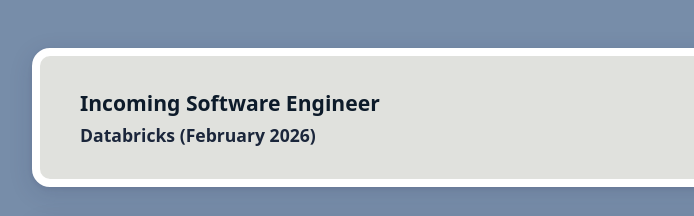
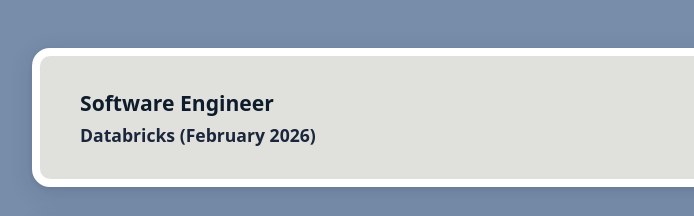
Before and after one commit to akashkau1224/akashkau1224.github.io, a plain HTML site: page index.html in a window 1280 px wide. Shown: the part 1989-2205 px from the top of the page, 240-934 px from the left. Drawn offline with Linux system fonts and the light colour scheme.

Commit message:
Update job title for Databricks position

```diff
--- a/index.html
+++ b/index.html
@@ -83,7 +83,7 @@
                 <span class="workCardIcon">
                     <img src="assets/db.png" alt="Databricks Logo" width="28" height="28" />
                 </span>
-                <strong>Incoming Software Engineer</strong> Databricks (February 2026)<br>
+                <strong>Software Engineer</strong> Databricks (February 2026)<br>
             </li>
             <li>
                 <span class="workCardIcon">
```
